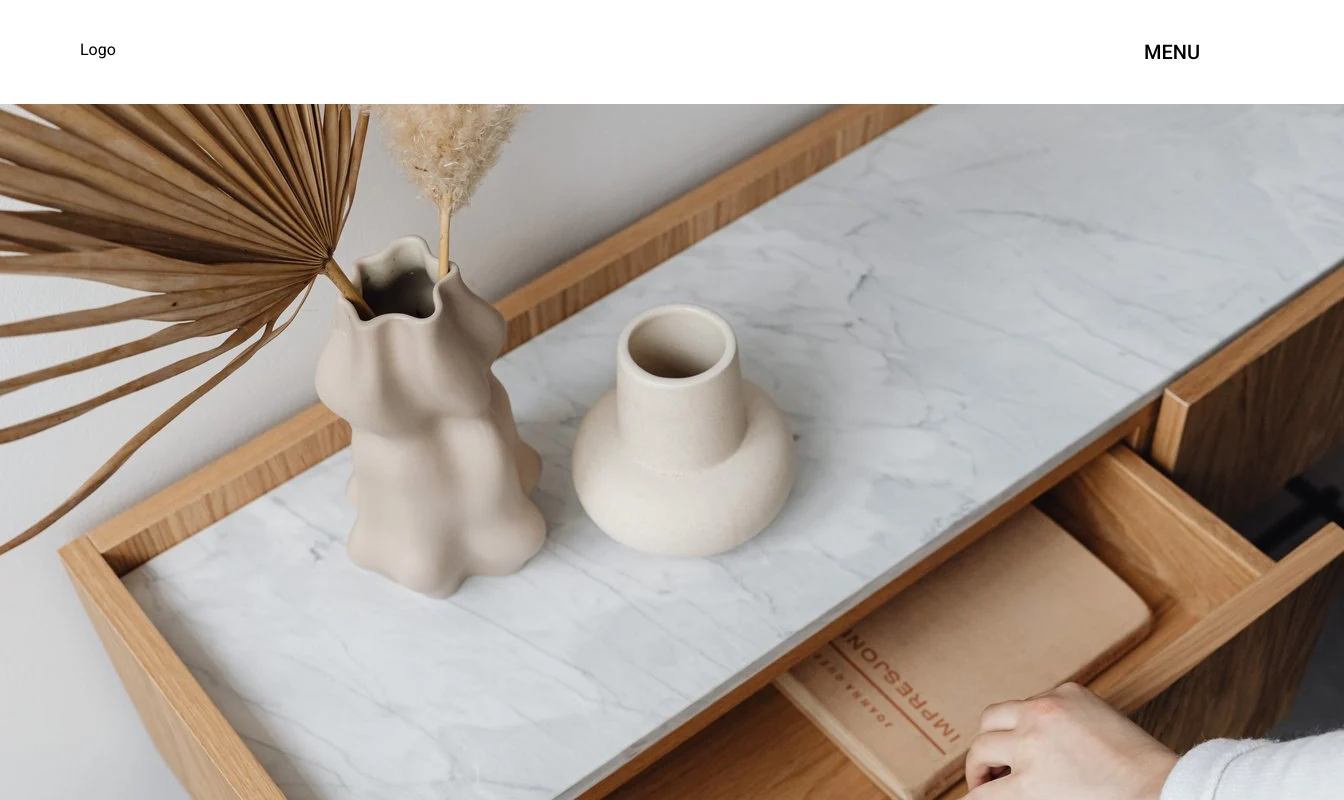
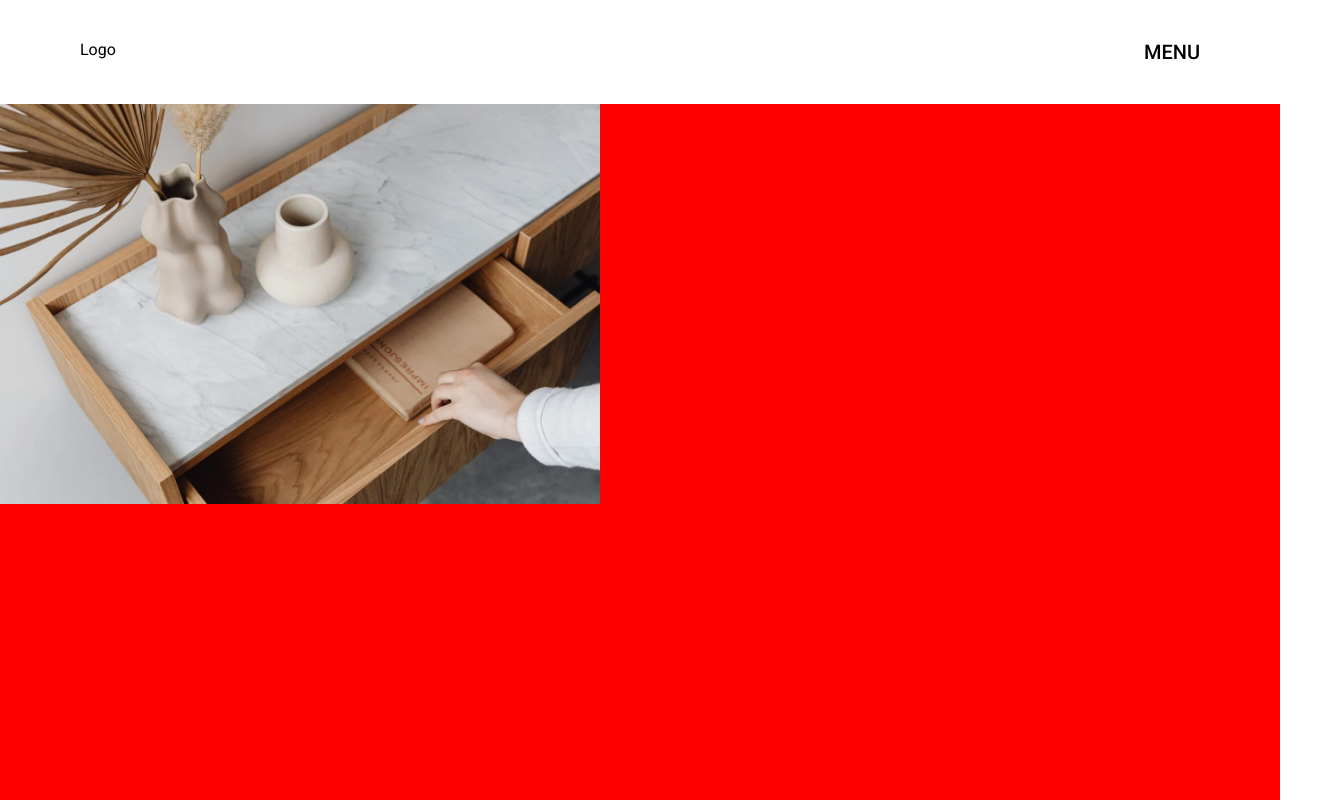
Before and after one commit to Scharlyopitz/CHEYSSOI-PARIS, a React (Vite) app: page / in a window 1280 px wide. Shown: the top 800 px of the page, 1344 px wide, since content can reach past the window. Built offline with nearby package versions, Linux system fonts and the light colour scheme.

Commit message:
Design page d'accueil

```diff
--- a/src/App.jsx
+++ b/src/App.jsx
@@ -1,6 +1,6 @@
 import { Route, Routes } from "react-router-dom";
 import "./style/style.css";
-import Home from "./pages/Home/Home";
+import Home from "./pages/Home";
 import Nav from "./components/nav";
 
 function App() {
--- a/src/pages/Home/Home.jsx
+++ b/src/pages/Home.jsx
@@ -3,7 +3,7 @@ import Image1 from "/Image1.webp";
 
 export default function Home() {
   return (
-    <main className="Home">
+    <main id="Home">
       <Image />
     </main>
   );
--- /dev/null
+++ b/src/sass/pages/_home.scss
@@ -0,0 +1,12 @@
+#Home {
+  height: 90vh;
+  width: 100vw;
+  background-color: red;
+  overflow: hidden;
+
+  .image {
+    img {
+      height: 50vh;
+    }
+  }
+}
--- a/src/style/style.css
+++ b/src/style/style.css
@@ -34,4 +34,14 @@ header .menu .burger {
   gap: 1vh;
   flex-direction: column;
   text-align: right;
+}
+
+#Home {
+  height: 90vh;
+  width: 100vw;
+  background-color: red;
+  overflow: hidden;
+}
+#Home .image img {
+  height: 50vh;
 }/*# sourceMappingURL=style.css.map */
--- a/src/style/style.scss
+++ b/src/style/style.scss
@@ -3,3 +3,5 @@
 @import "../sass/base/reset";
 
 @import "../sass/components/nav";
+
+@import "../sass/pages/home";
```
Also changed, not shown: 1 other file (tests, documents, lock files or other folders).
